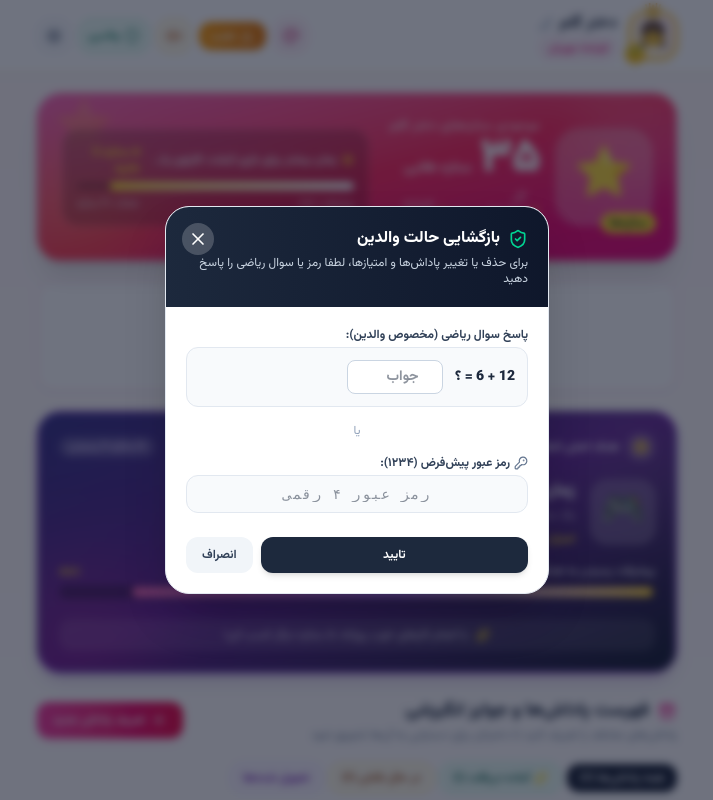
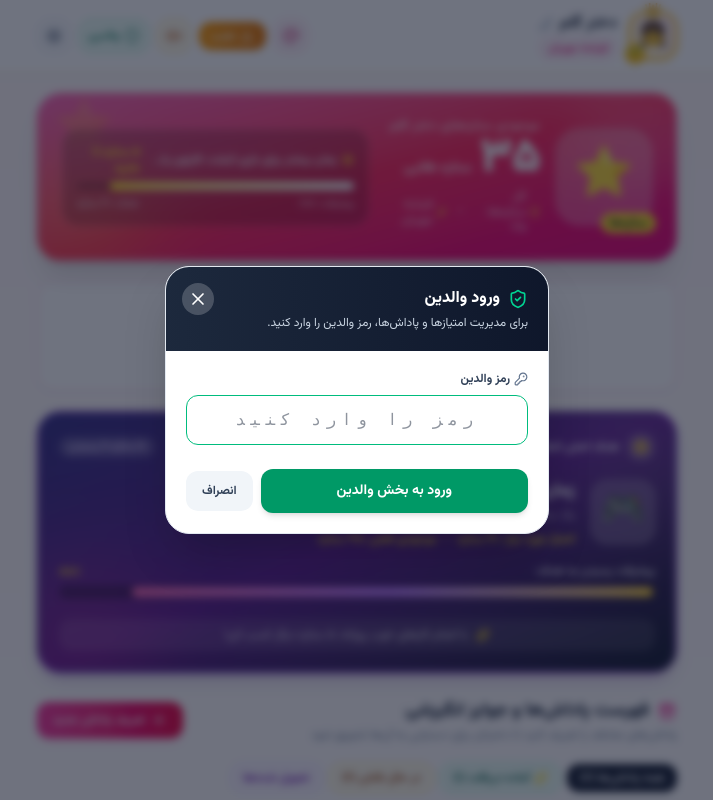
Before and after one commit to smhosseini397/2026, a React (Vite) app: page / in a window 1280 px wide. Both pictures are taken after a click on the button "والدین". Shown: the top 800 px of the page, without its empty margins (283-996 px from the left). Built offline with nearby package versions, Linux system fonts and the light colour scheme.

Commit message:
Refactor ParentPinModal for simplified verification

```diff
--- a/src/components/ParentPinModal.tsx
+++ b/src/components/ParentPinModal.tsx
@@ -1,43 +1,44 @@
-import React, { useState } from 'react';
-import { X, ShieldCheck, ShieldAlert, KeyRound } from 'lucide-react';
+import React, { useEffect, useState } from 'react';
+import { X, ShieldCheck, KeyRound } from 'lucide-react';
 
 interface Props {
   isOpen: boolean;
   isCurrentlyLocked: boolean;
   parentPin: string;
   onClose: () => void;
-  onSuccess: (newLockState: boolean) => void;
+  onSuccess: () => void;
 }
 
 export const ParentPinModal: React.FC<Props> = ({
   isOpen,
-  isCurrentlyLocked,
   parentPin,
   onClose,
   onSuccess,
 }) => {
   const [pin, setPin] = useState('');
   const [error, setError] = useState(false);
-  const [mathNum1] = useState(Math.floor(Math.random() * 6) + 7); // 7 to 12
-  const [mathNum2] = useState(Math.floor(Math.random() * 6) + 4); // 4 to 9
-  const [mathAnswer, setMathAnswer] = useState('');
+
+  useEffect(() => {
+    if (isOpen) {
+      setPin('');
+      setError(false);
+    }
+  }, [isOpen]);
 
   if (!isOpen) return null;
 
   const handleVerify = (e: React.FormEvent) => {
     e.preventDefault();
-    const isPinCorrect = pin === parentPin || pin === '1234';
-    const isMathCorrect = parseInt(mathAnswer) === mathNum1 + mathNum2;
 
-    if (isPinCorrect || isMathCorrect) {
-      onSuccess(!isCurrentlyLocked);
+    if (pin === parentPin) {
       setPin('');
-      setMathAnswer('');
       setError(false);
+      onSuccess();
       onClose();
-    } else {
-      setError(true);
+      return;
     }
+
+    setError(true);
   };
 
   return (
@@ -50,82 +51,65 @@ export const ParentPinModal: React.FC<Props> = ({
           <button
             onClick={onClose}
             className="absolute left-4 top-4 w-8 h-8 rounded-full bg-white/20 hover:bg-white/30 text-white flex items-center justify-center transition"
+            aria-label="بستن"
           >
             <X className="w-5 h-5" />
           </button>
+
           <h2 className="text-base font-extrabold flex items-center gap-2">
-            {isCurrentlyLocked ? <ShieldCheck className="w-5 h-5 text-emerald-400" /> : <ShieldAlert className="w-5 h-5 text-amber-400" />}
-            <span>{isCurrentlyLocked ? 'بازگشایی حالت والدین' : 'فعال‌سازی قفل کودک'}</span>
+            <ShieldCheck className="w-5 h-5 text-emerald-400" />
+            <span>ورود والدین</span>
           </h2>
+
           <p className="text-xs text-slate-300 mt-1">
-            {isCurrentlyLocked
-              ? 'برای حذف یا تغییر پاداش‌ها و امتیازها، لطفا رمز یا سوال ریاضی را پاسخ دهید'
-              : 'برای جلوگیری از دستکاری اتفاقی امتیازها، حالت قفل کودک را فعال کنید'}
+            برای مدیریت امتیازها و پاداش‌ها، رمز والدین را وارد کنید.
           </p>
         </div>
 
-        <form onSubmit={handleVerify} className="p-5 space-y-4">
-          {/* Math challenge or PIN */}
+        <form
+          onSubmit={handleVerify}
+          className="p-5 space-y-4"
+        >
           <div>
-            <label className="text-xs font-bold text-slate-700 block mb-1">
-              پاسخ سوال ریاضی (مخصوص والدین):
+            <label className="text-xs font-bold text-slate-700 block mb-2 flex items-center gap-1">
+              <KeyRound className="w-3.5 h-3.5 text-slate-500" />
+              <span>رمز والدین</span>
             </label>
-            <div className="flex items-center gap-3 bg-slate-50 p-3 rounded-xl border border-slate-200">
-              <span className="text-sm font-black text-slate-800">
-                {mathNum1} + {mathNum2} = ؟
-              </span>
-              <input
-                type="number"
-                value={mathAnswer}
-                onChange={(e) => {
-                  setMathAnswer(e.target.value);
-                  setError(false);
-                }}
-                placeholder="جواب"
-                className="w-24 px-3 py-1.5 bg-white border border-slate-300 rounded-lg text-sm text-center font-bold focus:border-amber-500 focus:outline-hidden"
-                id="parent-math-answer-input"
-              />
-            </div>
-          </div>
 
-          <div className="text-center text-xs text-slate-400">یا</div>
-
-          <div>
-            <label className="text-xs font-bold text-slate-700 block mb-1 flex items-center gap-1">
-              <KeyRound className="w-3.5 h-3.5 text-slate-500" />
-              <span>رمز عبور پیش‌فرض (۱۲۳۴):</span>
-            </label>
             <input
               type="password"
+              inputMode="numeric"
+              autoFocus
               value={pin}
               onChange={(e) => {
                 setPin(e.target.value);
                 setError(false);
               }}
-              placeholder="رمز عبور ۴ رقمی"
-              className="w-full px-3.5 py-2 bg-slate-50 border border-slate-200 rounded-xl text-sm text-center font-mono tracking-widest focus:bg-white focus:border-amber-500 focus:outline-hidden"
+              placeholder="رمز را وارد کنید"
+              className="w-full px-4 py-3 bg-slate-50 border border-slate-200 rounded-xl text-base text-center font-mono tracking-[0.35em] focus:bg-white focus:border-emerald-500 focus:outline-hidden"
               id="parent-pin-input"
             />
           </div>
 
           {error && (
             <p className="text-xs text-rose-600 font-bold text-center animate-shake">
-              رمز عبور یا پاسخ ریاضی نادرست است!
+              رمز والدین اشتباه است!
             </p>
           )}
 
           <div className="pt-2 flex items-center gap-2">
             <button
               type="submit"
-              className="flex-1 py-2.5 px-4 bg-slate-800 hover:bg-slate-900 text-white font-bold text-xs rounded-xl shadow-md transition"
+              className="flex-1 py-3 px-4 bg-emerald-600 hover:bg-emerald-700 text-white font-bold text-sm rounded-xl shadow-md transition active:scale-95"
               id="confirm-parent-pin-btn"
             >
-              تایید
+              ورود به بخش والدین
             </button>
+
             <button
               type="button"
               onClick={onClose}
-              className="py-2.5 px-4 bg-slate-100 hover:bg-slate-200 text-slate-700 font-bold rounded-xl text-xs transition"
+              className="py-3 px-4 bg-slate-100 hover:bg-slate-200 text-slate-700 font-bold rounded-xl text-xs transition"
             >
               انصراف
             </button>
```
